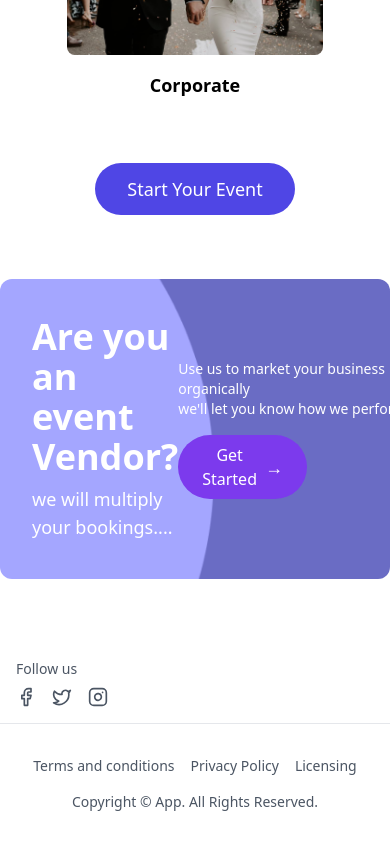
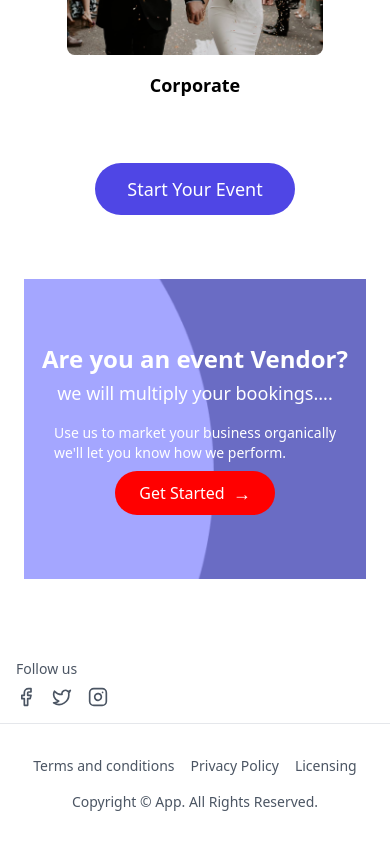
Before and after one commit to SeifEldin15/Planster, a React (Vite) app in the folder Frontend/: page / in a window 390 px wide. Shown: the part 3689-4533 px from the top of the page. Built offline with nearby package versions, Linux system fonts and the light colour scheme.

Commit message:
edits to frontend and more responsive design

```diff
--- a/Frontend/src/components/EventVendors/EventVendors.jsx
+++ b/Frontend/src/components/EventVendors/EventVendors.jsx
@@ -2,34 +2,30 @@ import React from 'react';
 import purplegradient from '../../assets/bar1.webp'
 const EventVendors = () => {
   return (
-    <div className="relative w-full h-[300px] rounded-xl overflow-hidden max-w-[1300px] mx-auto mb-16">
-      {/* Background Image */}
+    <div className="relative w-full h-[300px]  overflow-hidden max-w-[1300px] mx-auto mb-16">
       <img
         src={purplegradient}
         alt="Background"
-        className="absolute w-full h-full object-cover"
+        className="absolute w-full h-full object-cover px-6 md:px-0 lg:px-0 rounded-xl"
       />
 
-      {/* Content Container */}
-      <div className="relative z-10 h-full flex justify-between items-center px-8 md:px-16">
-        {/* Left Side Content */}
-        <div className="flex flex-col">
-          <h1 className="text-white text-4xl md:text-5xl font-bold mb-2">
+      <div className="relative z-10 lg:h-full min-h-full md:min-h-0 flex flex-col lg:flex-row justify-center md:justify-between items-center px-8 md:px-16">
+        <div className="flex flex-col mb-2 md:mb-0">
+          <h1 className="text-white text-2xl md:text-4xl lg:text-5xl font-bold mb-1">
             Are you an event Vendor?
           </h1>
-          <p className="text-white text-lg md:text-xl">
+          <p className="text-white text-lg md:text-xl mb-2 flex justify-center md:justify-start lg:justify-start">
             we will multiply your bookings....
           </p>
         </div>
 
-        {/* Right Side Content */}
-        <div className="flex flex-col items-end">
-          <p className="text-white text-sm md:text-base mb-4">
+        <div className="flex flex-col items-center md:items-end">
+          <p className="text-white text-sm md:text-base mb-2 ">
             Use us to market your business organically<br />
             we'll let you know how we perform.
           </p>
-          <button className="bg-[#7C3AED] text-white px-6 py-2 rounded-full
-            hover:bg-[#6D28D9] transition-all duration-300 font-medium flex items-center gap-2 mr-[9rem]">
+          <button className="bg-[var(--tertiary-color)] text-white px-6 py-2 rounded-full
+            hover:bg-[var(--hover-color)] transition-all duration-300 font-medium flex items-center gap-2 md:mr-[9rem]">
             Get Started
             <span className="text-lg">→</span>
           </button>
```
